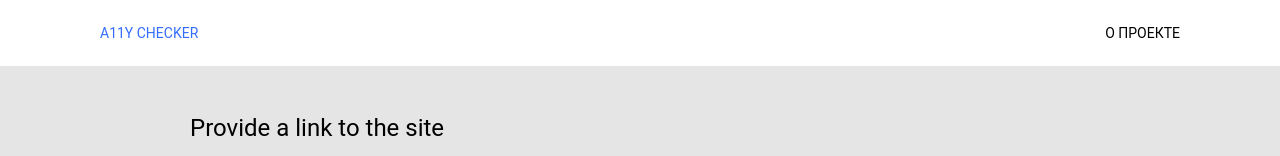
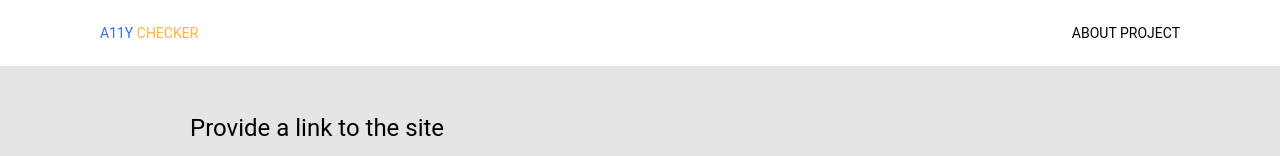
Before and after one commit to lera-kolesnik/accessibility_front, a React (Create React App) app: page / in a window 1280 px wide. Shown: the top 156 px of the page. Built offline with nearby package versions, Linux system fonts and the light colour scheme.

Commit message:
added header component with navigation links

```diff
--- a/src/components/Header/Header.jsx
+++ b/src/components/Header/Header.jsx
@@ -1,13 +1,22 @@
-import "./Header.css";
-import { Link } from "react-router-dom";
+import './Header.css'
+import { Link } from 'react-router-dom'
 
 export default function Header() {
   return (
     <header className="Header">
       <div className="Header-wrapper">
-        <Link to="/" className="Header-logo Header-link">A11Y Checker</Link>
-        <Link to="/about-us" className="Header-about Header-link">О проекте</Link>
+        <Link
+          to="/"
+          className="Header-logo Header-link"
+          aria-label="Link to main page"
+        >
+          <span className="Header-link__blue">A11Y</span>{' '}
+          <span className="Header-link__gold">Checker</span>
+        </Link>
+        <Link to="/about-us" className="Header-about Header-link">
+          About project
+        </Link>
       </div>
     </header>
-  );
+  )
 }
```
